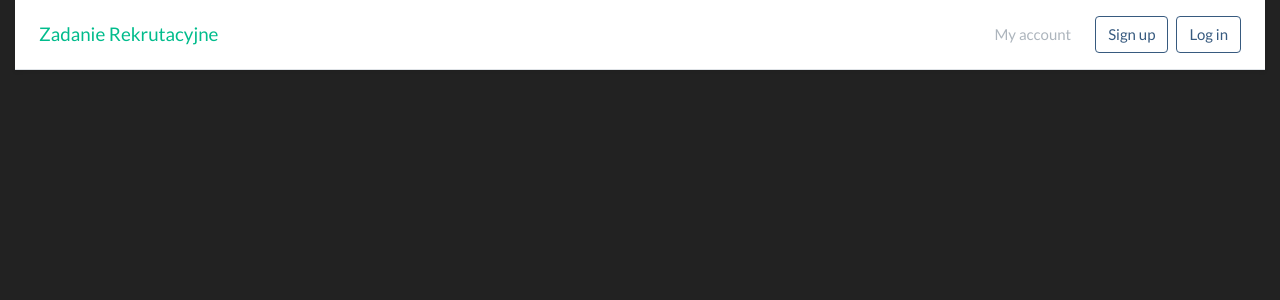
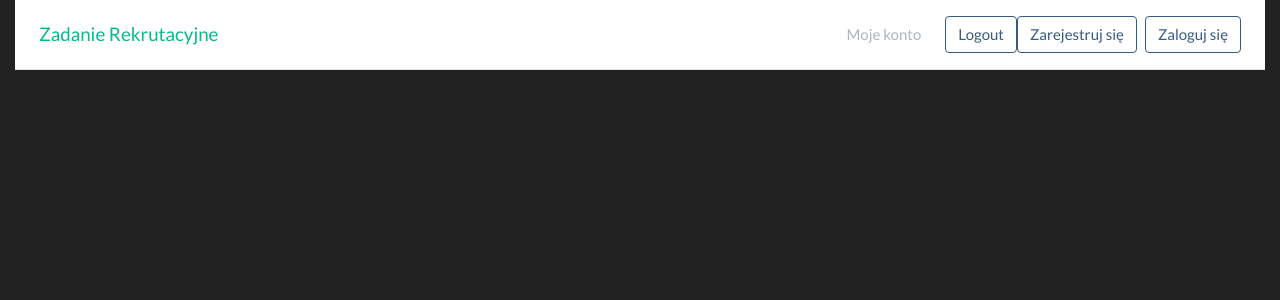
Before and after one commit to Adamall123/SymfonyLoginSystem, a Symfony app: template templates/admin/index.html.twig in a window 1280 px wide. Shown: the top 300 px of the page. Run offline with Twig, Linux system fonts and the light colour scheme; the template is opened without the code that fills it, so the values that code supplies are empty; some libraries are stand-ins or nearby versions.

Commit message:
add login and logout user

```diff
--- a/templates/admin/base.html.twig
+++ b/templates/admin/base.html.twig
@@ -13,7 +13,7 @@
         <nav class="my-2 my-md-0 mr-md-3">
             <a class="p-2 text-dark">Zalogowany jako Adam Wojdyło</a>
         </nav>
-        <a class="btn btn-outline-primary" href="#">Wyloguj się</a>
+        <a class="btn btn-outline-primary" href="{{path('front')}}">Wyloguj się</a>
     </div>
 
         <div class="row">
--- a/templates/base.html.twig
+++ b/templates/base.html.twig
@@ -28,10 +28,11 @@
         <div class="d-flex flex-column flex-md-row align-items-center p-3 px-md-4 mb-3 bg-white border-bottom shadow-sm">
          <h5 class="my-0 mr-md-auto font-weight-normal"><a href="index.php">Zadanie Rekrutacyjne</a></h5>
         <nav class="my-2 my-md-0 mr-md-3">
-        <a class="p-2 text-dark" href="{{path('admin_main_page')}}">My account</a>
-    </nav>
-        <a class="btn btn-outline-primary mr-2" href="{{path('register')}}">Sign up</a>
-        <a class="btn btn-outline-primary" href="{{path('login')}}">Log in</a>
+            <a class="p-2 text-dark" href="{{path('admin_main_page')}}">Moje konto</a>
+         </nav>
+         <a class="btn btn-outline-primary" href="{{path('logout')}}"> Logout </a>
+        <a class="btn btn-outline-primary mr-2" href="{{path('register')}}">Zarejestruj się</a>
+        <a class="btn btn-outline-primary" href="{{path('login')}}">Zaloguj się</a>
     </div>
         {% endblock %}
         {% block main %}
```
Also changed, not shown: src/Controller/FrontController.php (+13 -2 lines), templates/front/login.html.twig (+11 -6 lines), 1 other file.
